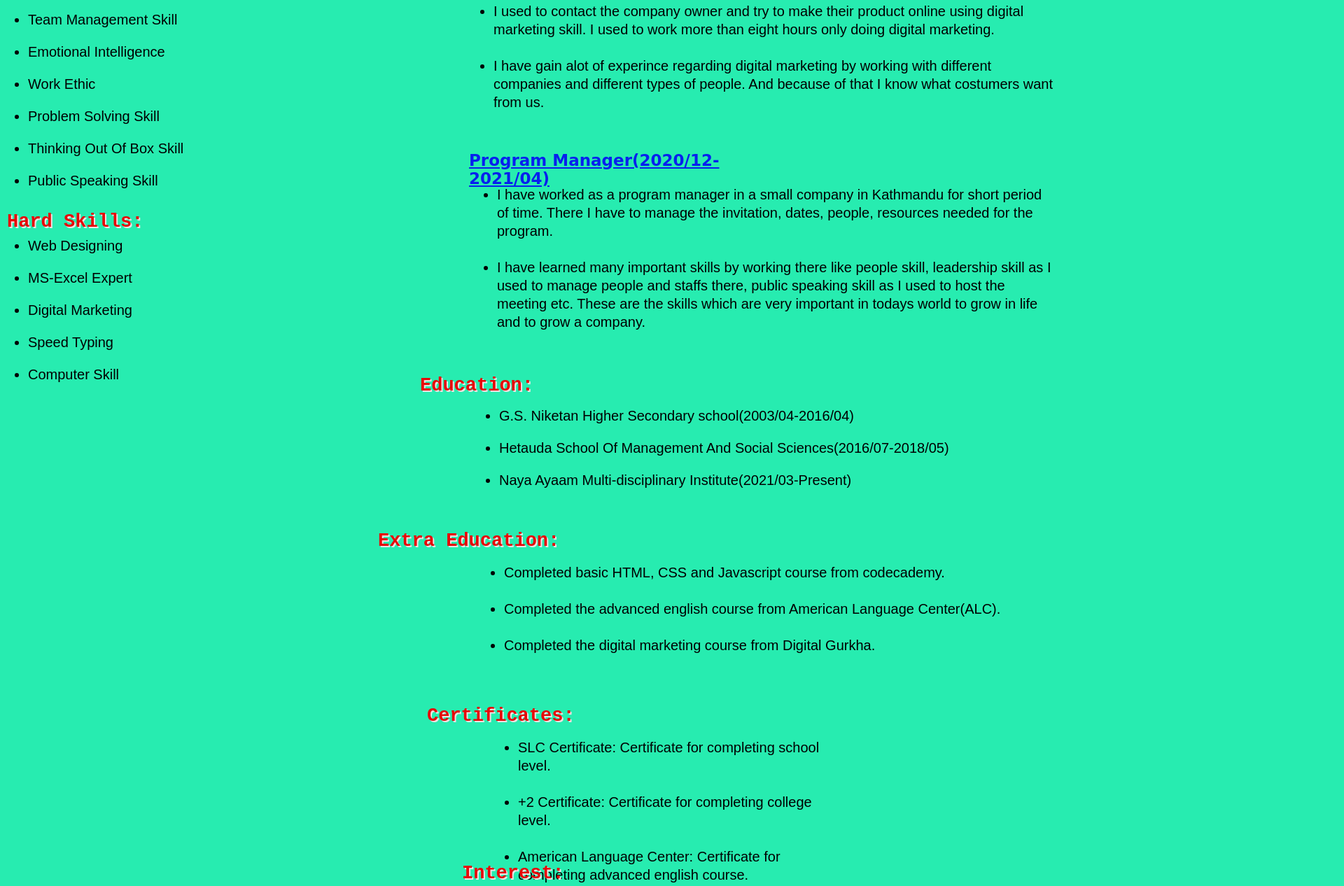
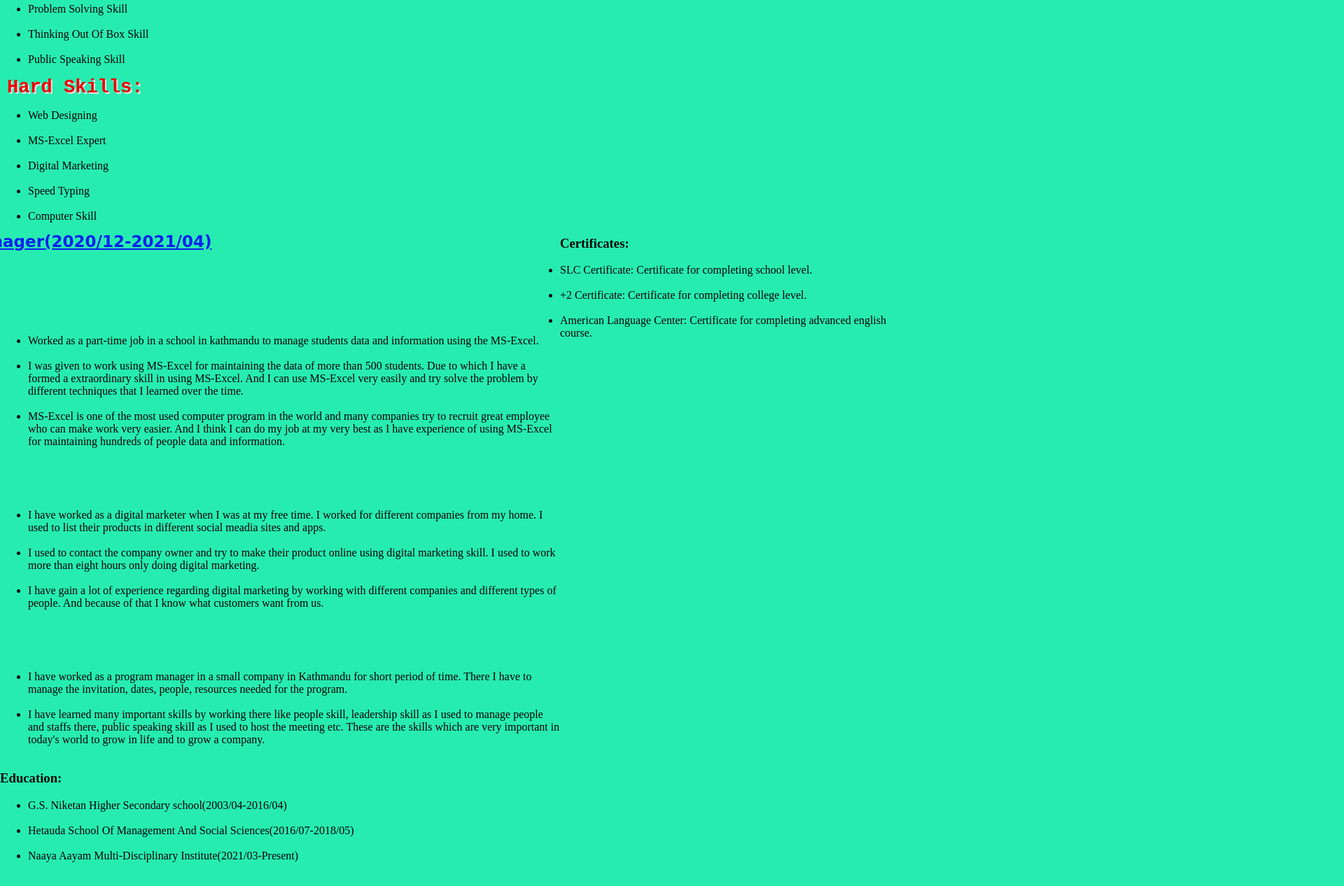
Before and after one commit to Urk533/Web-Assignment, a plain HTML site: page cv.html in a window 1280 px wide. Shown: the part 820-2086 px from the top of the page at 70% size, 1920 px wide, since content can reach past the window. Drawn offline with Linux system fonts and the light colour scheme.

Commit message:
Adding cv.html file after modifying some errors

```diff
--- a/cv.html
+++ b/cv.html
@@ -1,9 +1,10 @@
 <!DOCTYPE html>
-<html>
+<html lang>
 	<head>
 		<title>CV Page</title>
 		<link rel="stylesheet" type="text/css" href="style.css" />
-		<link name="view-port" content="width=device-width, initial-scale=1.0" />
+		<link name="view-port" content="width=device-width, initial-scale=1.0"/>
+		<meta charset = "utf-8">
 	</head>
 	<body id="cv-pg">
       <nav class="na-cv">
@@ -17,22 +18,22 @@
 		<h4 class="wb-ms"><em>Web Designer and MS-Excel Expert</em></h4>
 	  </div>
 	  <div class="s-info">
-		<p>IT student studying in NAMI college and currently seeking for part time job. Some experience of web development and other different soft skills, also can work at any free time and in busy days can work late night. Mainly seeking for online job to work from home and don't have to go any where as I am student.</p>
+		<p>IT student studying in NAMI College and currently seeking for part time job. Some experience of web development and other different soft-skills, also can work at any free time and in busy days can work late night. Mainly seeking for online job to work from home and don't have to go anywhere because of being student.</p>
 	  </div>
 	  <div class="picv">
 		<h3>Personal Information:</h3>
-		<ul class="pi-li">
+		<ul class="pi-lt">
 			<li>Date Of Birth: 19/11/2000</li><br>
 			<li>Gender: Male</li><br>
 			<li>Nationality: Nepali</li><br>
 			<li>E-mail: utsavvkharell@gmail.com</li><br>
 			<li>Phone number: 9865175299</li><br>
-			<li>Address: Gaurighat, Chabahil-4, Kathmandu Metropolitan City, Bagmati, Nepal</li>
+			<li>Address: Sanguri-marga, Gaurighat, Chabahil-7, Kathmandu-44600, Bagmati, Nepal</li>
 		</ul>
 	  </div>
 	  <div class="lang">
 		<h3>Languages:</h3>
-		<ul class="lang-li">
+		<ul class="lang-lt">
 			<li>Nepali</li><br>
 			<li>English</li><br>
 			<li>Hindi</li>
@@ -40,7 +41,7 @@
 	  </div>
 	  <div class="sokills">
 	  	<h3>Soft-Skills:</h3>
-	  	<ul class="sokills-li">
+	  	<ul class="sokills-lt">
 	  		<li>Communication Skill</li><br>
 	  		<li>Team Management Skill</li><br>
 	  		<li>Emotional Intelligence</li><br>
@@ -52,7 +53,7 @@
 	  </div>
 	  <div class="hakills">
 	  	<h3>Hard Skills:</h3>
-	  	<ul class="hakills-li">
+	  	<ul class="hakills-lt">
 	  		<li>Web Designing</li><br>
 	  		<li>MS-Excel Expert</li><br>
 	  		<li>Digital Marketing</li><br>
@@ -60,58 +61,56 @@
 	  		<li>Computer Skill</li>
 	  	</ul>
 	  </div>
-	  <div class="exp-3"></div>
+	  <div class="exp-3">
 	  	<h3 class="expce">Experience:</h3>
 	  	        <h4 class="mcel">Using MS-Excel(2018/05-2019/03)</h4>
-	  		<ul class="mcel-li">
-	  			<li>Worked as a part-time job in a school in kathmandu to make manage students data and information using the MS-Excel.</li>
-	  			<br>
-	  			<li>I was given to work using MS-Excel for maintaing the data of more than 500 students. Due to which I have a formed a extraordinary skill in using MS-Excel. And I can use MS-Excel very easily and try solve the problem by different techniques that I learned over the time.</li>
-	  			<br>
-	  			<li>MS-Excel is one of the most used computer program in the world and many companies try to recruit great employee who can make work very easier. And I think I can do my job at my very best as I have experience of using MS-Excel for mainting hundreds of people data and information.</li>
+	  		<ul class="mcel-lt">
+	  			<li>Worked as a part-time job in a school in kathmandu to manage students data and information using the MS-Excel.</li><br>
+	  			<li>I was given to work using MS-Excel for maintaining the data of more than 500 students. Due to which I have a formed a extraordinary skill in using MS-Excel. And I can use MS-Excel very easily and try solve the problem by different techniques that I learned over the time.</li><br>
+	  			<li>MS-Excel is one of the most used computer program in the world and many companies try to recruit great employee who can make work very easier. And I think I can do my job at my very best as I have experience of using MS-Excel for maintaining hundreds of people data and information.</li>
 	  		</ul>
 	  			<h4 class="dmarkt">Digital Marketing(2019/05-2020/11)</h4>
-	  		<ul class="dmarkt-li">
+	  		<ul class="dmarkt-lt">
 	  			<li>I have worked as a digital marketer when I was at my free time. I worked for different companies from my home. I used to list their products in different social meadia sites and apps.</li><br>
 	  			<li>I used to contact the company owner and try to make their product online using digital marketing skill. I used to work more than eight hours only doing digital marketing.</li><br>
-	  			<li>I have gain alot of experince regarding digital marketing by working with different companies and different types of people. And because of that I know what costumers want from us.</li><br>
+	  			<li>I have gain a lot of experience regarding digital marketing by working with different companies and different types of people. And because of that I know what customers want from us.</li>
 	  		</ul>
 	  			<h4 class="pmger">Program Manager(2020/12-2021/04)</h4>
-	  		<ul class="pmger-li">
+	  		<ul class="pmger-lt">
 	  			<li>I have worked as a program manager in a small company in Kathmandu for short period of time. There I have to manage the invitation, dates, people, resources needed for the program.</li><br>
-	  			<li>I have learned many important skills by working there like people skill, leadership skill as I used to manage people and staffs there, public speaking skill as I used to host the meeting etc. These are the skills which are very important in todays world to grow in life and to grow a company.</li><br>
+	  			<li>I have learned many important skills by working there like people skill, leadership skill as I used to manage people and staffs there, public speaking skill as I used to host the meeting etc. These are the skills which are very important in today's world to grow in life and to grow a company.</li>
 	  		</ul>
 	  </div>
 	  <div class="edun">
-	  	<h3 class="edun-h3">Education:</h3>
-	  	<ul class="edun-li">
+	  	<h3 class="edun-s3">Education:</h3>
+	  	<ul class="edun-lt">
 	  		<li>G.S. Niketan Higher Secondary school(2003/04-2016/04)</li><br>
 	  		<li>Hetauda School Of Management And Social Sciences(2016/07-2018/05)</li><br>
-	  		<li>Naya Ayaam Multi-disciplinary Institute(2021/03-Present)</li><br>
+	  		<li>Naaya Aayam Multi-Disciplinary Institute(2021/03-Present)</li>
 	  	</ul>
 	  </div>
 	  <div class="exed">
-	  	<h3 class="exed-h3">Extra Education:</h3>
-	  	<ul class="exed-li">
+	  	<h3 class="exed-s3">Extra Education:</h3>
+	  	<ul class="exed-lt">
 	  		<li>Completed basic HTML, CSS and Javascript course from codecademy.</li><br>
 	  		<li>Completed the advanced english course from American Language Center(ALC).</li><br>
-	  		<li>Completed the digital marketing course from Digital Gurkha.</li><br>
+	  		<li>Completed the digital marketing course from Digital Gurkha.</li>
 	  	</ul>
 	  </div>
 	  <div class="certi">
-	  	<h3 class="certi-h3">Certificates:</h3>
-	  	<ul class="certi-li">
+	  	<h3 class="certi-s3">Certificates:</h3>
+	  	<ul class="certi-lt">
 	  		<li>SLC Certificate: Certificate for completing school level.</li><br>
 	  		<li>+2 Certificate: Certificate for completing college level.</li><br>
-	  		<li>American Language Center: Certificate for completing advanced english course.</li><br>
+	  		<li>American Language Center: Certificate for completing advanced english course.</li>
 	  	</ul>
 	  </div>
 	  <div class="inter">
-	  	<h3 class="inter-h3">Interest:</h3>
-	  	<ul class="inter-li">
+	  	<h3 class="inter-s3">Interest:</h3>
+	  	<ul class="inter-lt">
 	  		<li>Travelling different places.</li><br>
 	  		<li>Watching and playing football.</li><br>
-	  		<li>Coding and programming.</li><br>
+	  		<li>Coding and programming.</li>
 	  	</ul>
 	  </div>
 	</body>
```
